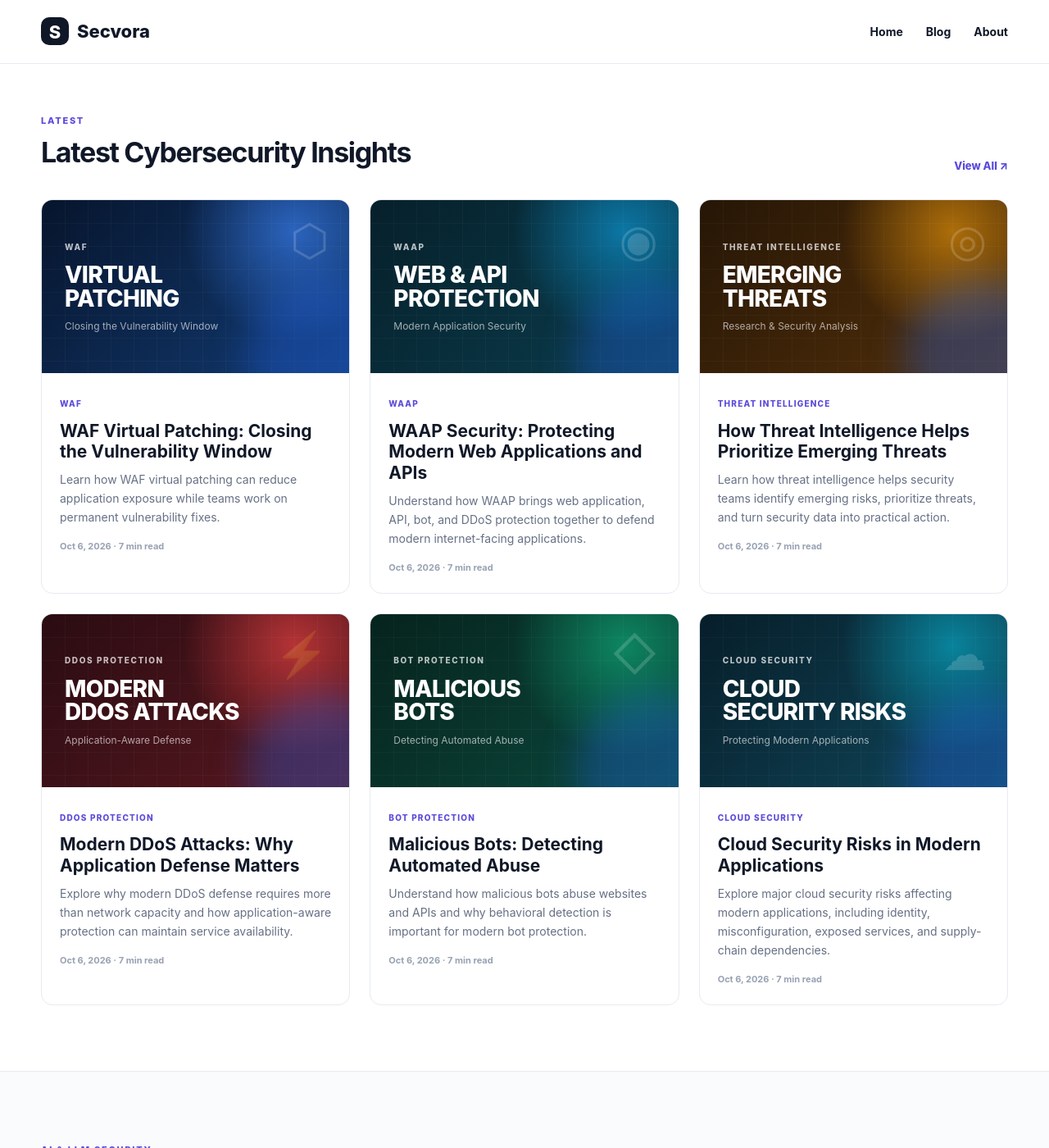
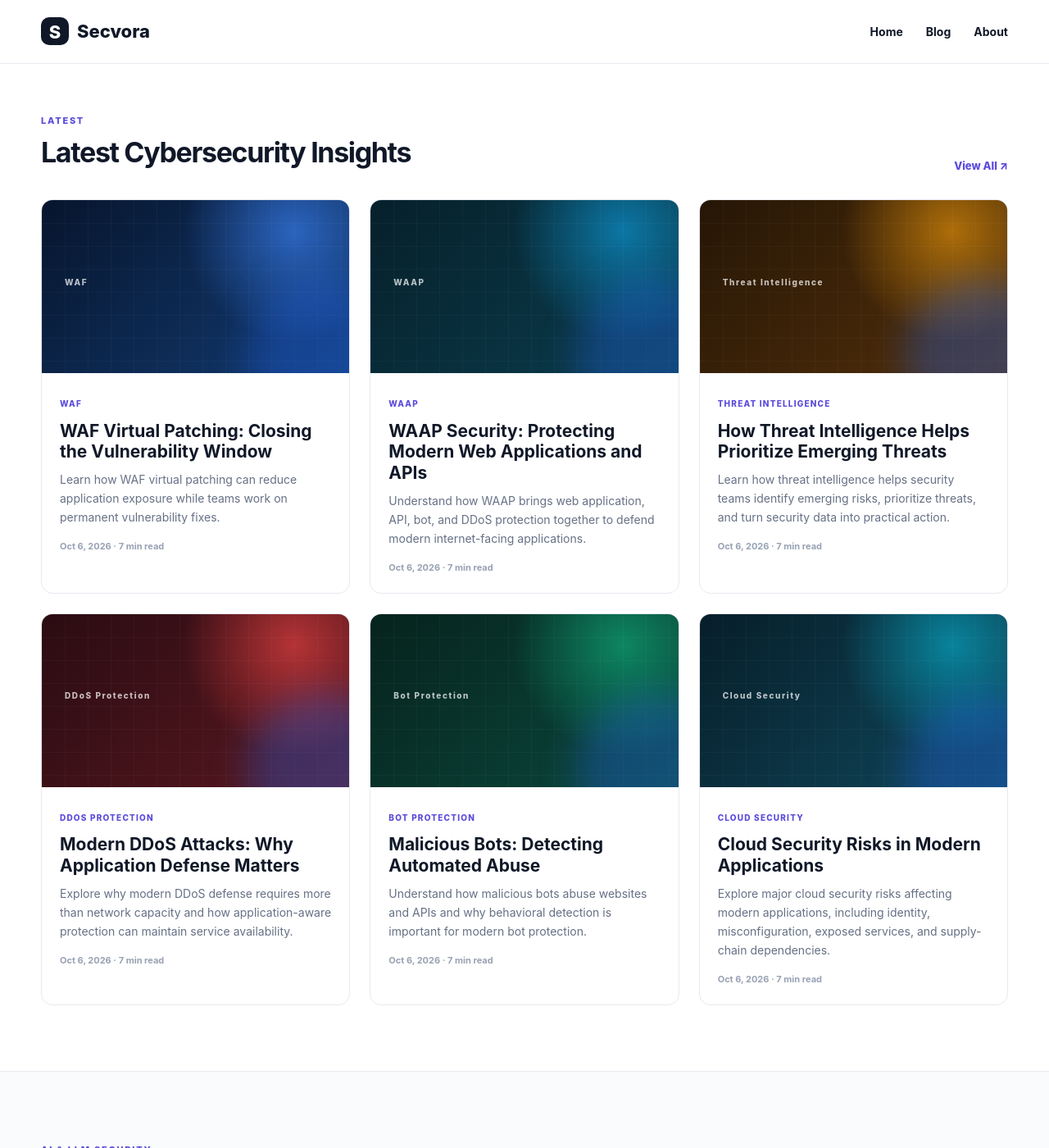
Before and after one commit to prasadprechu/Secvora, a Jekyll site: the page built from index.html, in a window 1280 px wide and 1400 px high, scrolled down 632 px. Shown: the whole window at 82% size. Built offline with Jekyll 4.4.1, drawn with Linux system fonts in a browser that asks for light colours; some of the changed text lies outside the part shown.

Commit message:
Update card.html

```diff
--- a/_includes/card.html
+++ b/_includes/card.html
@@ -5,259 +5,207 @@
   ========================== -->
 
   <a
-    class="card-image card-visual {{ post.category_slug }}"
+    class="card-image card-visual {{ post.category_slug }} visual-{{ post.visual | default: 'grid' }}"
     href="{{ post.url | relative_url }}"
     aria-label="{{ post.title | escape }}"
   >
 
-    {% if post.image %}
+    <div class="visual-bg">
 
-      <!-- Real featured image if available -->
+      <!-- GRAPHIC 1: NEURAL -->
+      {% if post.visual == "neural" %}
 
-      <img
-        src="{{ post.image | relative_url }}"
-        alt="{{ post.title | escape }}"
-        loading="lazy"
-      >
+        <div class="neural-network">
+          <span class="node n1"></span>
+          <span class="node n2"></span>
+          <span class="node n3"></span>
+          <span class="node n4"></span>
+          <span class="node n5"></span>
+          <span class="node n6"></span>
 
-    {% else %}
+          <span class="line l1"></span>
+          <span class="line l2"></span>
+          <span class="line l3"></span>
+          <span class="line l4"></span>
+          <span class="line l5"></span>
+        </div>
 
-      <!-- AI & LLM SECURITY -->
 
-      {% if post.category == "AI & LLM Security" %}
+      <!-- GRAPHIC 2: API NETWORK -->
+      {% elsif post.visual == "api-network" %}
 
-        <div class="visual-content">
+        <div class="api-graphic">
 
-          <span class="visual-label">
-            AI SECURITY
-          </span>
+          <div class="api-box api-box-1">
+            API
+          </div>
 
-          <strong>
-            AI AGENT<br>
-            SECURITY
-          </strong>
+          <div class="api-box api-box-2">
+            AUTH
+          </div>
 
-          <small>
-            Autonomous AI Systems
-          </small>
+          <div class="api-box api-box-3">
+            DATA
+          </div>
 
-          <span class="visual-icon">
-            ◈
-          </span>
+          <span class="api-line api-line-1"></span>
+          <span class="api-line api-line-2"></span>
+
+          <div class="api-core">
+            /
+          </div>
 
         </div>
 
 
-      <!-- API SECURITY -->
+      <!-- GRAPHIC 3: WAAP SHIELD -->
+      {% elsif post.visual == "waap-shield" %}
 
-      {% elsif post.category == "API Security" %}
+        <div class="waap-graphic">
 
-        <div class="visual-content">
+          <div class="shield">
+            <div class="shield-inner"></div>
+          </div>
 
-          <span class="visual-label">
-            API SECURITY
-          </span>
+          <span class="shield-ring ring-1"></span>
+          <span class="shield-ring ring-2"></span>
 
-          <strong>
-            API<br>
-            SECURITY
-          </strong>
-
-          <small>
-            Common Risks &amp; Practical Defenses
-          </small>
-
-          <span class="visual-icon">
-            ⌘
-          </span>
+          <span class="pulse-dot"></span>
 
         </div>
 
 
-      <!-- WAAP -->
+      <!-- GRAPHIC 4: WAF PATCH -->
+      {% elsif post.visual == "shield-grid" %}
 
-      {% elsif post.category == "WAAP" %}
+        <div class="waf-graphic">
 
-        <div class="visual-content">
+          <div class="waf-grid"></div>
 
-          <span class="visual-label">
-            WAAP
-          </span>
+          <div class="patch-window">
+            <span></span>
+            <span></span>
+            <span></span>
+          </div>
 
-          <strong>
-            WEB &amp; API<br>
-            PROTECTION
-          </strong>
-
-          <small>
-            Modern Application Security
-          </small>
-
-          <span class="visual-icon">
-            ◉
-          </span>
+          <div class="patch-check">
+            ✓
+          </div>
 
         </div>
 
 
-      <!-- WAF -->
+      <!-- GRAPHIC 5: DDOS TRAFFIC -->
+      {% elsif post.visual == "traffic-wave" %}
 
-      {% elsif post.category == "WAF" %}
+        <div class="ddos-graphic">
 
-        <div class="visual-content">
+          <div class="traffic traffic-1"></div>
+          <div class="traffic traffic-2"></div>
+          <div class="traffic traffic-3"></div>
+          <div class="traffic traffic-4"></div>
+          <div class="traffic traffic-5"></div>
 
-          <span class="visual-label">
-            WAF
-          </span>
-
-          <strong>
-            VIRTUAL<br>
-            PATCHING
-          </strong>
-
-          <small>
-            Closing the Vulnerability Window
-          </small>
-
-          <span class="visual-icon">
-            ⬡
-          </span>
+          <div class="traffic-bar"></div>
 
         </div>
 
 
-      <!-- DDOS PROTECTION -->
+      <!-- GRAPHIC 6: BOT -->
+      {% elsif post.visual == "bot-network" %}
 
-      {% elsif post.category == "DDoS Protection" %}
+        <div class="bot-graphic">
 
-        <div class="visual-content">
+          <div class="bot-core">
+            <span></span>
+            <span></span>
+          </div>
 
-          <span class="visual-label">
-            DDOS PROTECTION
-          </span>
+          <span class="bot-node bn1"></span>
+          <span class="bot-node bn2"></span>
+          <span class="bot-node bn3"></span>
+          <span class="bot-node bn4"></span>
 
-          <strong>
-            MODERN<br>
-            DDOS ATTACKS
-          </strong>
-
-          <small>
-            Application-Aware Defense
-          </small>
-
-          <span class="visual-icon">
-            ⚡
-          </span>
+          <span class="bot-connection bc1"></span>
+          <span class="bot-connection bc2"></span>
+          <span class="bot-connection bc3"></span>
+          <span class="bot-connection bc4"></span>
 
         </div>
 
 
-      <!-- BOT PROTECTION -->
+      <!-- GRAPHIC 7: THREAT RADAR -->
+      {% elsif post.visual == "radar" %}
 
-      {% elsif post.category == "Bot Protection" %}
+        <div class="radar-graphic">
 
-        <div class="visual-content">
+          <div class="radar-circle radar-1"></div>
+          <div class="radar-circle radar-2"></div>
+          <div class="radar-circle radar-3"></div>
 
-          <span class="visual-label">
-            BOT PROTECTION
-          </span>
+          <div class="radar-cross horizontal"></div>
+          <div class="radar-cross vertical"></div>
 
-          <strong>
-            MALICIOUS<br>
-            BOTS
-          </strong>
+          <div class="radar-sweep"></div>
 
-          <small>
-            Detecting Automated Abuse
-          </small>
-
-          <span class="visual-icon">
-            ◇
-          </span>
+          <span class="radar-point point-1"></span>
+          <span class="radar-point point-2"></span>
+          <span class="radar-point point-3"></span>
 
         </div>
 
 
-      <!-- THREAT INTELLIGENCE -->
+      <!-- GRAPHIC 8: CLOUD -->
+      {% elsif post.visual == "cloud-security" %}
 
-      {% elsif post.category == "Threat Intelligence" %}
+        <div class="cloud-graphic">
 
-        <div class="visual-content">
+          <div class="cloud-shape">
+            <span class="cloud-small"></span>
+            <span class="cloud-main"></span>
+          </div>
 
-          <span class="visual-label">
-            THREAT INTELLIGENCE
-          </span>
+          <div class="cloud-lock">
+            <span class="lock-body"></span>
+            <span class="lock-top"></span>
+          </div>
 
-          <strong>
-            EMERGING<br>
-            THREATS
-          </strong>
-
-          <small>
-            Research &amp; Security Analysis
-          </small>
-
-          <span class="visual-icon">
-            ◎
-          </span>
+          <span class="cloud-node cn1"></span>
+          <span class="cloud-node cn2"></span>
+          <span class="cloud-node cn3"></span>
 
         </div>
 
 
-      <!-- CLOUD SECURITY -->
-
-      {% elsif post.category == "Cloud Security" %}
-
-        <div class="visual-content">
-
-          <span class="visual-label">
-            CLOUD SECURITY
-          </span>
-
-          <strong>
-            CLOUD<br>
-            SECURITY RISKS
-          </strong>
-
-          <small>
-            Protecting Modern Applications
-          </small>
-
-          <span class="visual-icon">
-            ☁
-          </span>
-
-        </div>
-
-
-      <!-- FALLBACK -->
+      <!-- FALLBACK GRAPHIC -->
 
       {% else %}
 
-        <div class="visual-content">
-
-          <span class="visual-label">
-            SECVORA
-          </span>
-
-          <strong>
-            CYBERSECURITY<br>
-            INSIGHTS
-          </strong>
-
-          <small>
-            Security Research &amp; Analysis
-          </small>
-
-          <span class="visual-icon">
-            ◈
-          </span>
-
+        <div class="default-graphic">
+          <span></span>
+          <span></span>
+          <span></span>
+          <span></span>
         </div>
 
       {% endif %}
 
-    {% endif %}
+    </div>
+
+
+    <!-- FOCUS KEYWORD -->
+
+    <div class="visual-content">
+
+      <span class="visual-label">
+        {{ post.category }}
+      </span>
+
+      <strong>
+        {{ post.focus_keyword }}
+      </strong>
+
+    </div>
 
   </a>
 
@@ -268,8 +216,6 @@
 
   <div class="card-body">
 
-    <!-- Category -->
-
     <a
       class="post-category"
       href="{{ '/' | append: post.category_slug | append: '/' | relative_url }}"
@@ -277,21 +223,11 @@
       {{ post.category }}
     </a>
 
-
-    <!-- Article title -->
-
     <h3>
-
       <a href="{{ post.url | relative_url }}">
-
         {{ post.title }}
-
       </a>
-
     </h3>
-
-
-    <!-- Article description -->
 
     {% if post.description %}
 
@@ -301,17 +237,12 @@
 
     {% endif %}
 
-
-    <!-- Article metadata -->
-
     <div class="meta">
 
       {{ post.date | date: '%b %-d, %Y' }}
 
       {% if post.read_time %}
-
         · {{ post.read_time }} min read
-
       {% endif %}
 
     </div>
```
